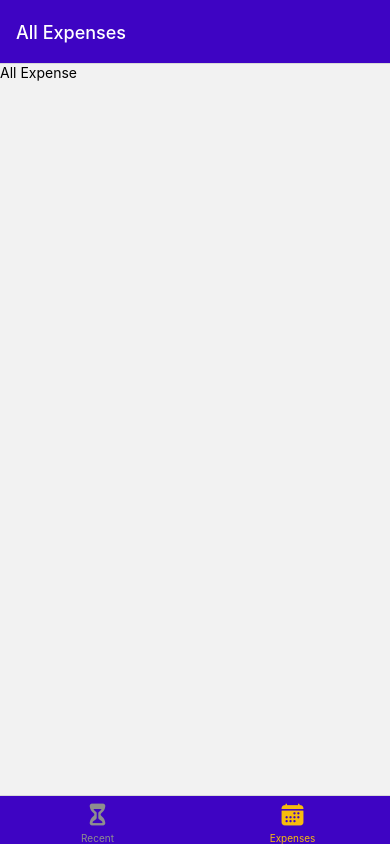
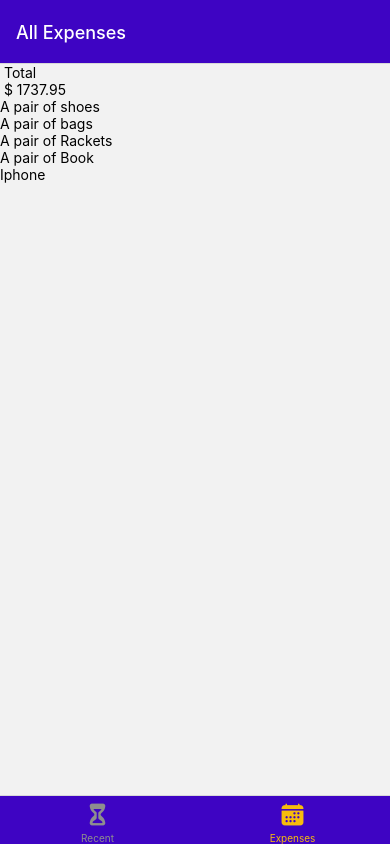
Before and after one commit to aniketbumbc/rn-budget-tracker, a React Native app: screen /AllExpenses in a window 390 px wide. Built offline with nearby package versions, Linux system fonts and the light colour scheme.

Commit message:
expense component added

```diff
--- a/components/expenses/ExpensesList.js
+++ b/components/expenses/ExpensesList.js
@@ -1,9 +1,21 @@
-import { FlatList } from 'react-native/types';
+import { FlatList, Text } from 'react-native';
 
-function ExpensesList() {
+function renderItem(itemData) {
   return (
     <>
-      <FlatList />
+      <Text>{itemData.item.title}</Text>
+    </>
+  );
+}
+
+function ExpensesList({ expenses }) {
+  return (
+    <>
+      <FlatList
+        data={expenses}
+        renderItem={renderItem}
+        keyExtractor={(item) => item.id}
+      />
     </>
   );
 }
--- a/components/expenses/ExpensesOutput.js
+++ b/components/expenses/ExpensesOutput.js
@@ -2,12 +2,46 @@ import { View, StyleSheet } from 'react-native';
 import ExpensesList from './ExpensesList';
 import ExpensesSummary from './ExpensesSummary';
 
-function ExpensesOutput({ expenses }) {
+const dummyData = [
+  {
+    id: 'e1',
+    title: 'A pair of shoes',
+    amount: 66.99,
+    date: new Date('2021-12-19'),
+  },
+  {
+    id: 'e2',
+    title: 'A pair of bags',
+    amount: 150.99,
+    date: new Date('2022-01-11'),
+  },
+  {
+    id: 'e3',
+    title: 'A pair of Rackets',
+    amount: 199.99,
+    date: new Date('2022-02-20'),
+  },
+
+  {
+    id: 'e4',
+    title: 'A pair of Book',
+    amount: 19.99,
+    date: new Date('2022-04-20'),
+  },
+  {
+    id: 'e5',
+    title: 'Iphone',
+    amount: 1299.99,
+    date: new Date('2022-05-01'),
+  },
+];
+
+function ExpensesOutput({ expenses, period }) {
   return (
     <>
       <View>
-        <ExpensesSummary />
-        <ExpensesList />
+        <ExpensesSummary period={period} expenses={dummyData} />
+        <ExpensesList expenses={dummyData} />
       </View>
     </>
   );
--- a/components/expenses/ExpensesSummary.js
+++ b/components/expenses/ExpensesSummary.js
@@ -1,11 +1,16 @@
-import { View, StyleSheet, FlatList } from 'react-native';
+import { View, StyleSheet, FlatList, Text } from 'react-native';
 
-function ExpensesSummary() {
+function ExpensesSummary({ period, expenses }) {
+  console.log('summary', expenses);
+  const totalSum = expenses.reduce((sum, expense) => {
+    return sum + expense.amount;
+  }, 0);
+
   return (
     <>
       <View>
-        <Text> Last 7 Days </Text>
-        <Text> $ 177.90</Text>
+        <Text> {period} </Text>
+        <Text> $ {totalSum.toFixed(2)}</Text>
         <FlatList />
       </View>
     </>
--- a/screen/AllExpenses.js
+++ b/screen/AllExpenses.js
@@ -1,9 +1,10 @@
 import { Text } from 'react-native';
+import ExpensesOutput from '../components/expenses/ExpensesOutput';
 
 function AllExpenses() {
   return (
     <>
-      <Text>All Expense </Text>
+      <ExpensesOutput period='Total' />
     </>
   );
 }
--- a/screen/RecentExpenses.js
+++ b/screen/RecentExpenses.js
@@ -1,9 +1,10 @@
 import { Text } from 'react-native';
+import ExpensesOutput from '../components/expenses/ExpensesOutput';
 
 function RecentExpenses() {
   return (
     <>
-      <Text>Recent Expenses </Text>
+      <ExpensesOutput period='Last 7 Days' />
     </>
   );
 }
```
